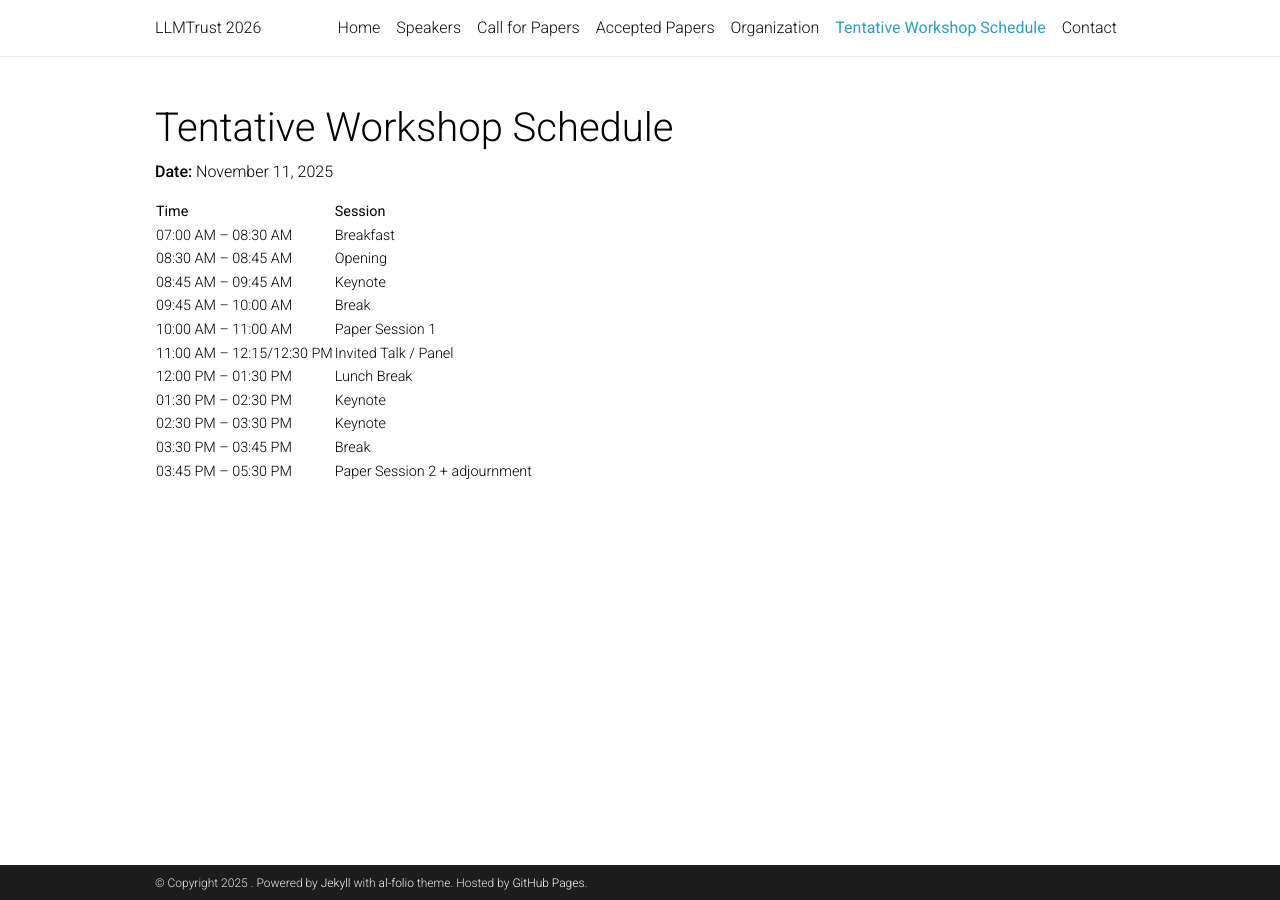
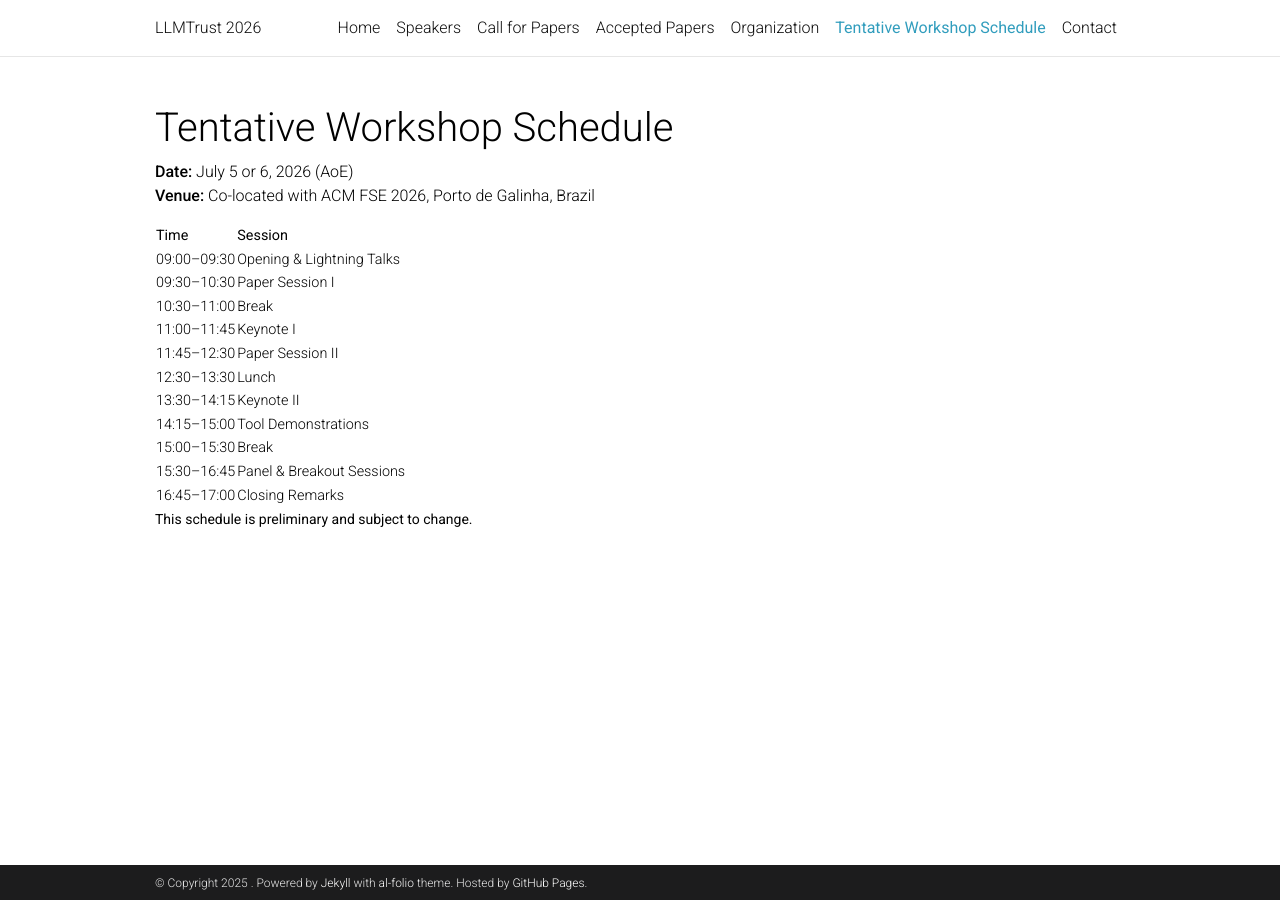
Before and after one commit to llmtrust2026/trustllm1, a Jekyll site: the page built from _pages/schedule.md, in a window 1280 px wide. Built offline with Jekyll 4.4.1, drawn with Linux system fonts in a browser that asks for light colours; comment, search, counter and statistics services are not loaded; a style sheet for code colours, icons or effects is not loaded.

Commit message:
Update schedule.md

```diff
--- a/_pages/schedule.md
+++ b/_pages/schedule.md
@@ -9,18 +9,21 @@ nav_title: "Schedule"
 
 # Tentative Workshop Schedule
 
-**Date:** November 11, 2025
+**Date:** July 5 or 6, 2026 (AoE)
+**Venue:** Co-located with ACM FSE 2026, Porto de Galinha, Brazil
 
-| Time                | Session                                                                 |
-|---------------------|--------------------------------------------------------------------------|
-| 07:00 AM – 08:30 AM | Breakfast                                                                |
-| 08:30 AM – 08:45 AM | Opening                                                                  |
-| 08:45 AM – 09:45 AM | Keynote                                 |
-| 09:45 AM – 10:00 AM | Break                                                                    |
-| 10:00 AM – 11:00 AM | Paper Session 1                                            |
-| 11:00 AM – 12:15/12:30 PM | Invited Talk / Panel                                              |
-| 12:00 PM – 01:30 PM | Lunch Break                                                              |
-| 01:30 PM – 02:30 PM | Keynote                                 |
-| 02:30 PM – 03:30 PM | Keynote                                   |
-| 03:30 PM – 03:45 PM | Break                                                                    |
-| 03:45 PM – 05:30 PM | Paper Session 2 + adjournment                                            |
+| Time           | Session                     |
+|----------------|-----------------------------|
+| 09:00–09:30    | Opening & Lightning Talks   |
+| 09:30–10:30    | Paper Session I             |
+| 10:30–11:00    | Break                       |
+| 11:00–11:45    | Keynote I                   |
+| 11:45–12:30    | Paper Session II            |
+| 12:30–13:30    | Lunch                       |
+| 13:30–14:15    | Keynote II                  |
+| 14:15–15:00    | Tool Demonstrations         |
+| 15:00–15:30    | Break                       |
+| 15:30–16:45    | Panel & Breakout Sessions   |
+| 16:45–17:00    | Closing Remarks             |
+
+<small>This schedule is preliminary and subject to change.</small>
```
